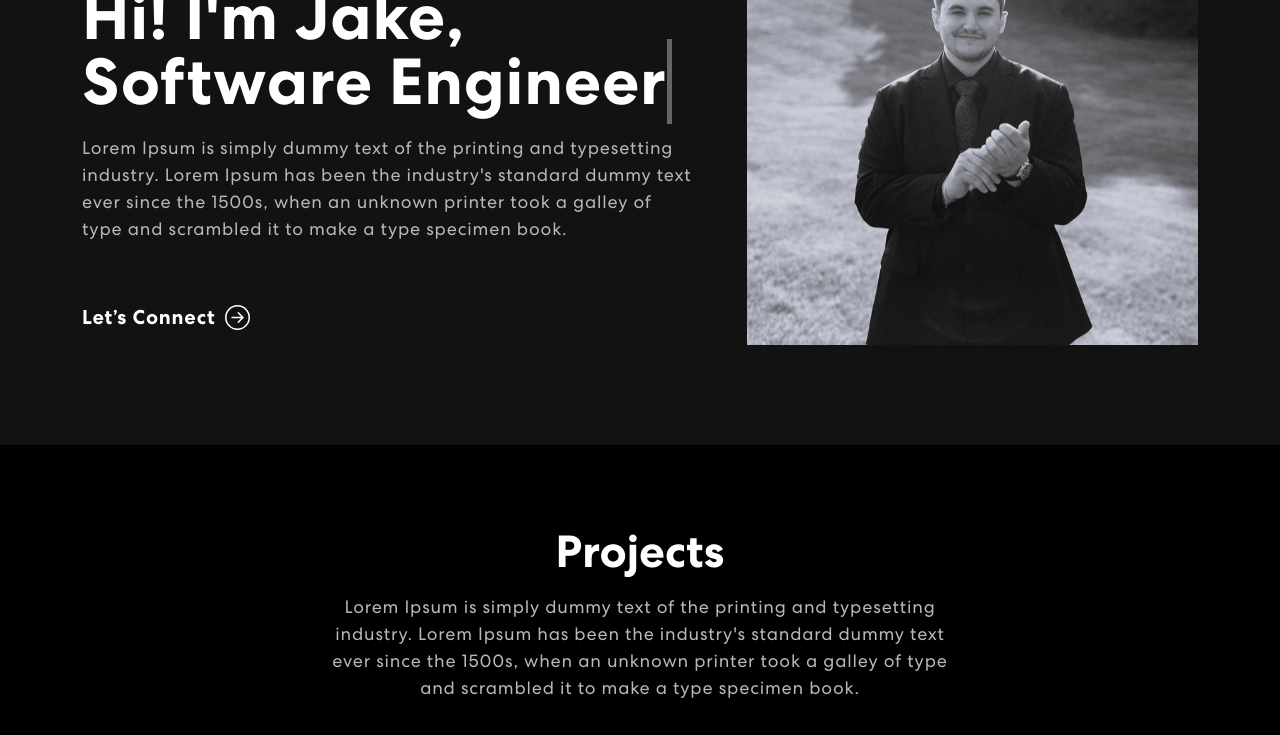
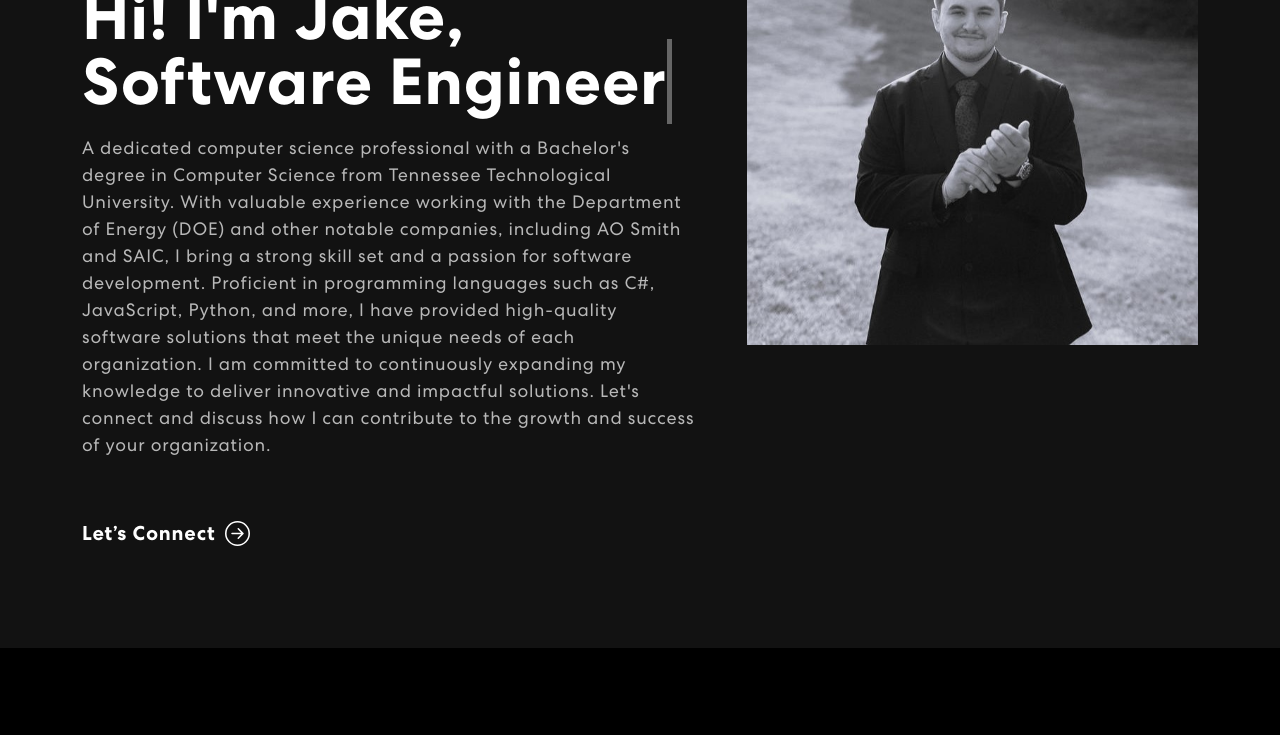
Before and after one commit to JakeBrown27/Personal-Portfolio, a React (Create React App) app in the folder personal-portfolio/: page / in a window 1280 px wide. Shown: the part 280-1015 px from the top of the page. Built offline with nearby package versions, Linux system fonts and the light colour scheme.

Commit message:
added info

```diff
--- a/personal-portfolio/public/index.html
+++ b/personal-portfolio/public/index.html
@@ -5,10 +5,7 @@
     <link rel="icon" href="%PUBLIC_URL%/favicon.ico" />
     <meta name="viewport" content="width=device-width, initial-scale=1" />
     <meta name="theme-color" content="#000000" />
-    <meta
-      name="description"
-      content="Web site created using create-react-app"
-    />
+    <meta name="description" content="Personal portfolio created with React" />
     <link rel="apple-touch-icon" href="%PUBLIC_URL%/logo192.png" />
     <!--
       manifest.json provides metadata used when your web app is installed on a
@@ -24,7 +21,7 @@
       work correctly both with client-side routing and a non-root public URL.
       Learn how to configure a non-root public URL by running `npm run build`.
     -->
-    <title>React App</title>
+    <title>Jake Brown</title>
   </head>
   <body>
     <noscript>You need to enable JavaScript to run this app.</noscript>
--- a/personal-portfolio/src/components/Banner.js
+++ b/personal-portfolio/src/components/Banner.js
@@ -5,13 +5,16 @@
 import headerImg from '../assets/img/headerImg.jpg';
 import TrackVisibility from 'react-on-screen';
 
+const toRotate = ['Software Engineer', 'Full Stack Developer'];
+const bannerText =
+  "A dedicated computer science professional with a Bachelor's degree in Computer Science from Tennessee Technological University. With valuable experience working with the Department of Energy (DOE) and other notable companies, including AO Smith and SAIC, I bring a strong skill set and a passion for software development. Proficient in programming languages such as C#, JavaScript, Python, and more, I have provided high-quality software solutions that meet the unique needs of each organization. I am committed to continuously expanding my knowledge to deliver innovative and impactful solutions. Let's connect and discuss how I can contribute to the growth and success of your organization.";
+
 export const Banner = () => {
   const [loopNum, setLoopNum] = useState(0);
   const [isDeleting, setIsDeleting] = useState(false);
   const [text, setText] = useState('');
   const [delta, setDelta] = useState(300 - Math.random() * 100);
   const [index, setIndex] = useState(1);
-  const toRotate = ['Software Engineer', 'Full Stack Developer'];
   const period = 2000;
 
   useEffect(() => {
@@ -70,13 +73,7 @@
                       <span className="wrap">{text}</span>
                     </span>
                   </h1>
-                  <p>
-                    Lorem Ipsum is simply dummy text of the printing and
-                    typesetting industry. Lorem Ipsum has been the industry's
-                    standard dummy text ever since the 1500s, when an unknown
-                    printer took a galley of type and scrambled it to make a
-                    type specimen book.
-                  </p>
+                  <p>{bannerText}</p>
                   <button onClick={() => console.log('connect')}>
                     Let’s Connect <ArrowRightCircle size={25} />
                   </button>
--- a/personal-portfolio/src/components/Contact.js
+++ b/personal-portfolio/src/components/Contact.js
@@ -36,11 +36,11 @@
     setButtonText('Send');
     let result = await response.json();
     setFormDetails(formInitialDetails);
-    if (result.code == 200) {
-      setStatus({ succes: true, message: 'Message sent successfully' });
+    if (result.code === 200) {
+      setStatus({ success: true, message: 'Message sent successfully' });
     } else {
       setStatus({
-        succes: false,
+        success: false,
         message: 'Something went wrong, please try again later.',
       });
     }
--- a/personal-portfolio/src/components/Projects.js
+++ b/personal-portfolio/src/components/Projects.js
@@ -6,6 +6,8 @@
 import colorSharp2 from '../assets/img/color-sharp2.png';
 import 'animate.css';
 import TrackVisibility from 'react-on-screen';
+
+const projectText = `I currently have two projects as of right now. The first project is what you are viewing right now. This project is a personal portfolio website built using React, Node.js, and JavaScript. It showcases my skills, projects, and experiences in an interactive and visually appealing manner. The website is designed to provide visitors with a comprehensive overview of my work and abilities. I am also currently developing a top-down 2D RPG using the Unity game engine.This passion project allows me to enhance my C# skills while creating an immersive gaming experience. Both projects reflect my commitment to excellence and demonstrate my dedication to continuous learning and pushing boundaries in the digital realm.`;
 
 export const Projects = () => {
   const projects = [
@@ -30,13 +32,7 @@
               {({ isVisible }) => (
                 <div>
                   <h2>Projects</h2>
-                  <p>
-                    Lorem Ipsum is simply dummy text of the printing and
-                    typesetting industry. Lorem Ipsum has been the industry's
-                    standard dummy text ever since the 1500s, when an unknown
-                    printer took a galley of type and scrambled it to make a
-                    type specimen book.
-                  </p>
+                  <p>{projectText}</p>
                   <Tab.Container id="projects-tabs" defaultActiveKey="first">
                     <Nav
                       variant="pills"
@@ -51,15 +47,6 @@
                           })}
                         </Row>
                       </Tab.Pane>
-                      <Tab.Pane eventKey="section">
-                        <p>
-                          Lorem ipsum dolor sit amet consectetur adipisicing
-                          elit. Cumque quam, quod neque provident velit, rem
-                          explicabo excepturi id illo molestiae blanditiis,
-                          eligendi dicta officiis asperiores delectus quasi
-                          inventore debitis quo.
-                        </p>
-                      </Tab.Pane>
                     </Tab.Content>
                   </Tab.Container>
                 </div>
```
